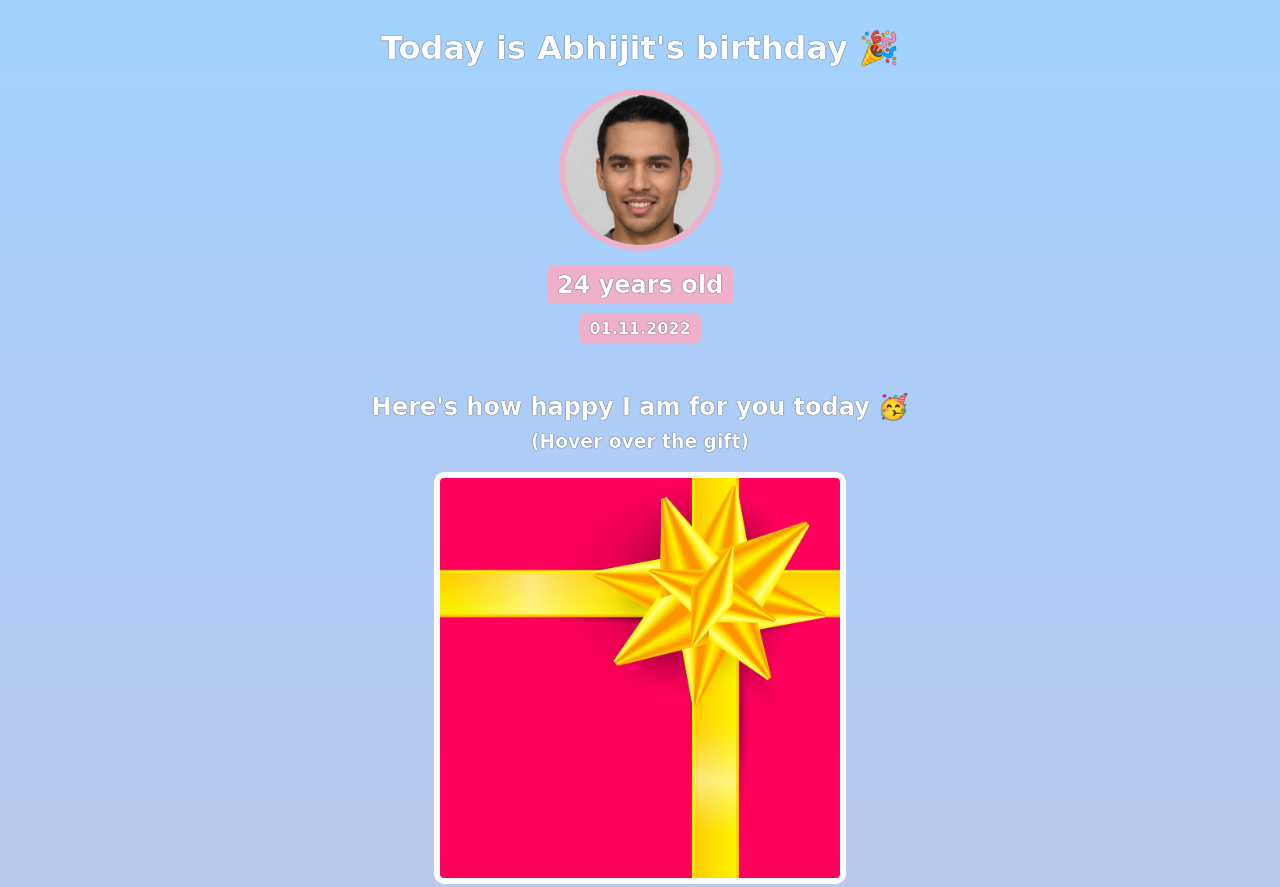
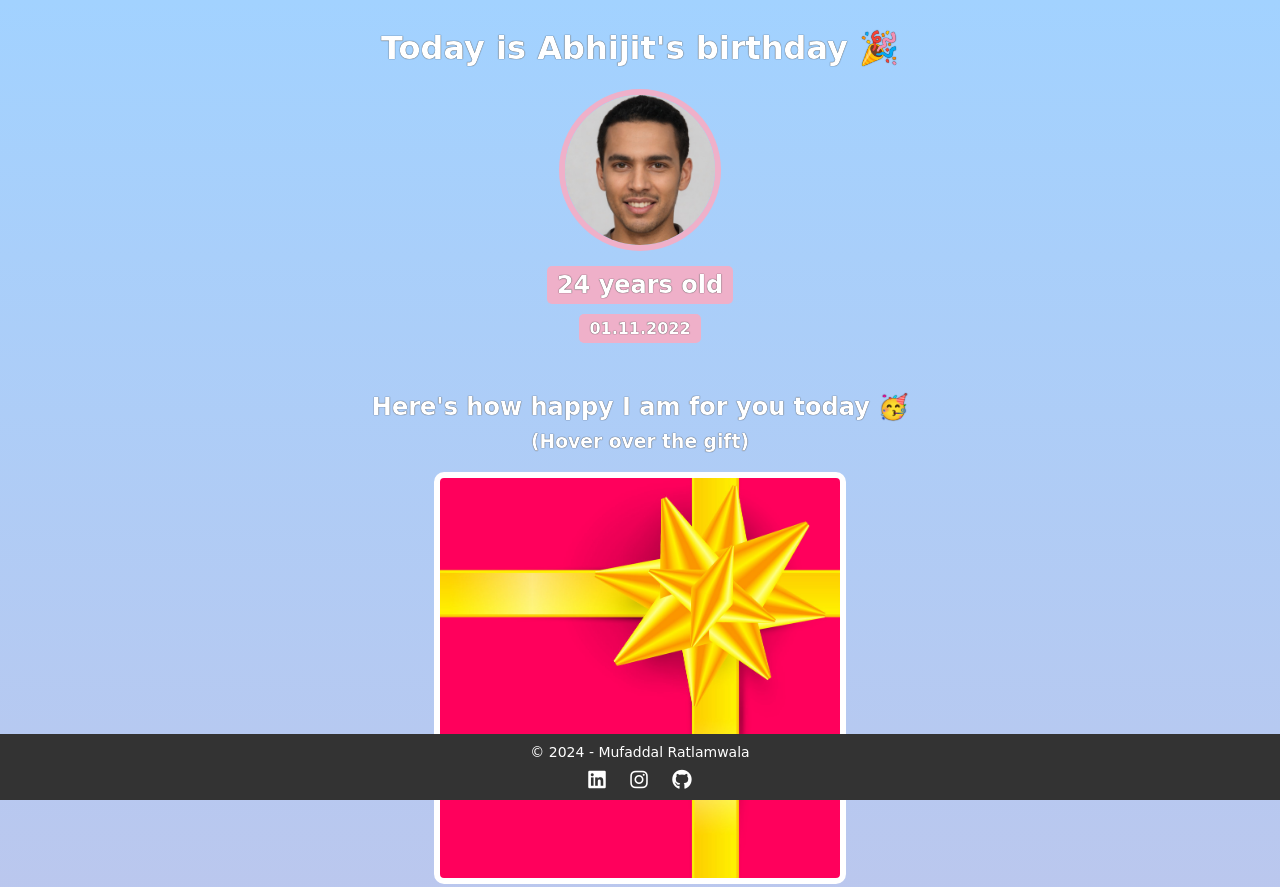
Before and after one commit to muf15/birthday-gift-site, a website built with Vite: page index.html in a window 1280 px wide. Shown: the top 887 px of the page. Built offline with nearby package versions, Linux system fonts and the light colour scheme; a web font is replaced by a local one.

Commit message:
added footer

```diff
--- a/index.html
+++ b/index.html
@@ -5,9 +5,11 @@
     <link rel="preconnect" href="https://fonts.gstatic.com" crossorigin>
     <link href="https://fonts.googleapis.com/css2?family=Happy+Monkey&display=swap" rel="stylesheet">
     <link rel="stylesheet" href="styles.css">
+    <script src="https://kit.fontawesome.com/b7cb766248.js" crossorigin="anonymous"></script>
 </head>
 
 <body>
+    <main>
         <div id="header">
             <h1>Today is Abhijit's birthday 🎉</h1>
             <img id="bff-img" src="images/nick.jpg">
@@ -40,9 +42,15 @@
             <h2 class="gift-title">This one's for you, my friend 🥂</h2>
             <div class="gift-img" id="gift-img-cheers"></div>
         </div>
-
-    <p id="footer">Want to create your own Birthday GIFt site? Take <a href="https://scrimba.com/learn/htmlandcss"
-            target="_blank">this HTML & CSS course.</a></p>
+    </main>
+    <footer>
+        &copy; 2024 - Mufaddal Ratlamwala
+        <div class="social-icons">
+            <a href="https://www.linkedin.com/in/mufaddal-ratlamwala-643570256" target="_blank"><i class="fab fa-linkedin"></i></a>
+            <a href="https://www.instagram.com/mufaddaltopiwala/" target="_blank"><i class="fab fa-instagram"></i></a>
+            <a href="https://github.com/muf15" target="_blank"><i class="fab fa-github"></i></a>
+        </div>
+    </footer>
 
 </body>
 
--- a/styles.css
+++ b/styles.css
@@ -82,16 +82,42 @@ h1, h2, h3, h4, p {
     background-image: url("images/cheers.gif");
 }
 
-#footer {
-    font-style: italic;
-    width: 400px;
-    margin: 40px auto 20px;
-}
 
 a {
     color: white;
 }
 
+footer {
+    position: fixed;
+    bottom: 0;
+    left: 0;
+    width: 100%;
+    background-color: #333;
+    color: white;
+    text-align: center;
+    padding: 10px 0;
+    font-size: 14px;
+}
+
+.social-icons {
+    margin-top: 10px;
+}
+
+.social-icons a {
+    color: white;
+    margin: 0 10px;
+    text-decoration: none;
+    font-size: 20px;
+}
+
+.social-icons a:hover {
+    color: #ddd;
+}
+
+main {
+    min-height: 100vh;
+    padding-bottom: 50px; /* Space for the footer */
+}
 /*
 Add the footer paragraph according to the design.
 Configure the anchor tag to open the link in a new tab.
```
Lines whose indentation alone changed are shown as unchanged.
